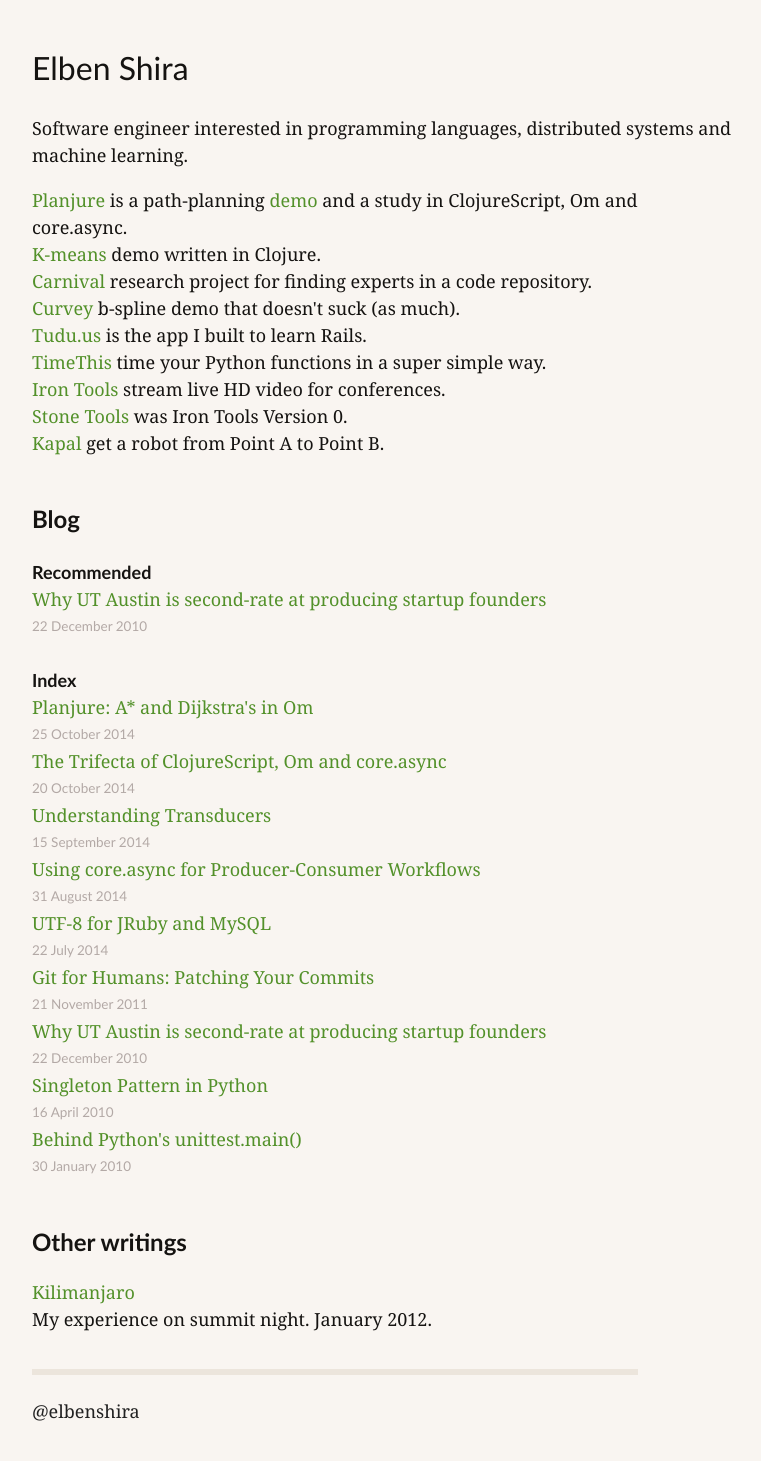
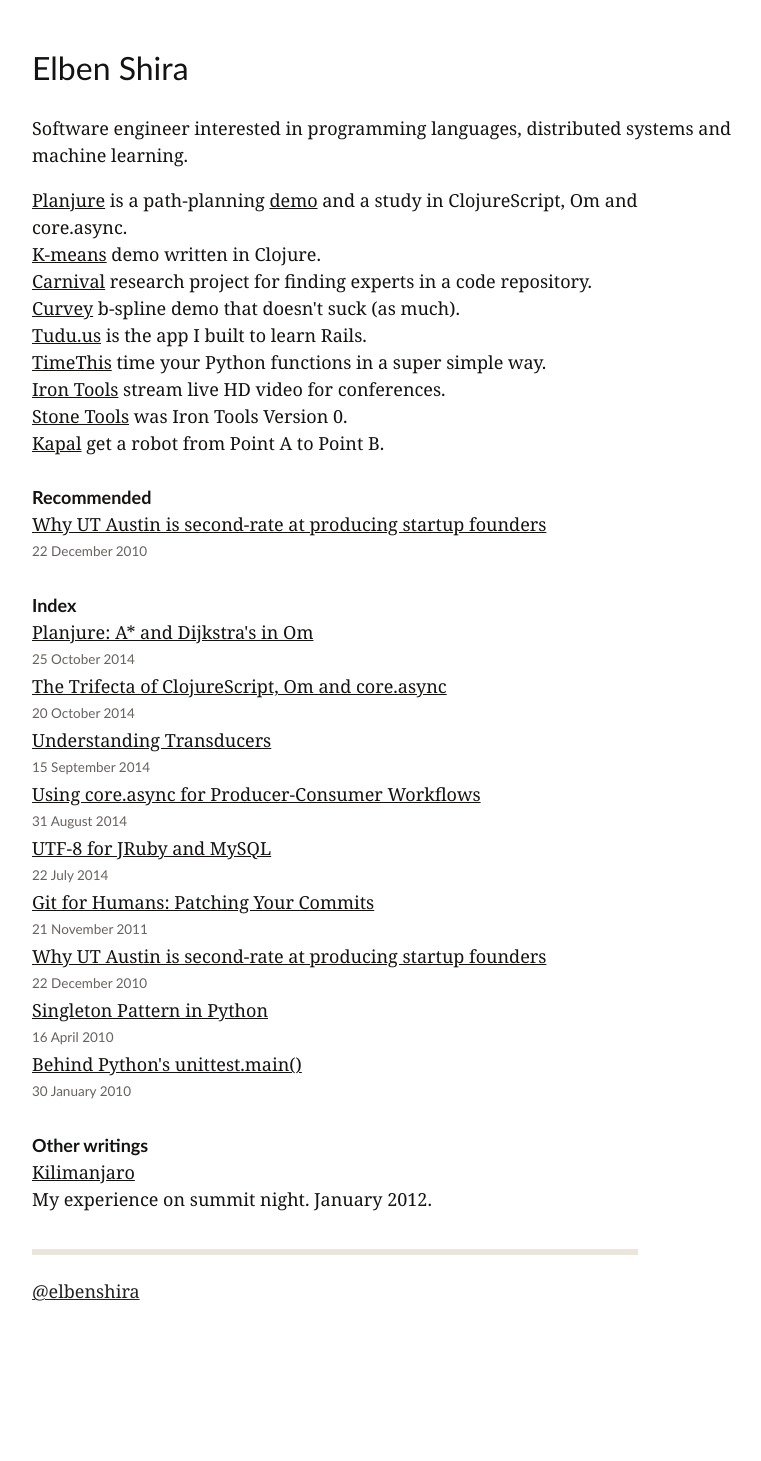
Before and after one commit to elben/elben.github.io-jekyll, a Jekyll site: the page built from index.html, in a window 1280 px wide. Shown: the whole page, without its empty margins (258-1019 px from the left). Built offline with Jekyll 4.4.1, drawn with Linux system fonts in a browser that asks for light colours; Markdown is read by kramdown in place of the engine named in the settings; after the commit the page ends 1341 px from its top, so only the background shows below that.

Commit message:
Remove colors; reduce to essence.

```diff
--- a/css/default.css
+++ b/css/default.css
@@ -40,7 +40,7 @@
 
 body {
   color: #151311; /* Dark grey with a little of red saturation */
-  background: #f9f5f1;
+  /* background: #f9f5f1; */
   font-family: 'Charter', Georgia, sans-serif;
 
   /* Our base font of 18px. Line-heights, margins, and paddings calculated to
@@ -61,13 +61,13 @@
 a {
   /* color: #ff3366; */ /* red persimmon */
   /* color: #003beb; */ /* spring blue */
-  color: #53912a; /* awesome green */
-  text-decoration: none;
+  /* color: #53912a; */ /* awesome green */
+  color: #151311; /* Same as body */
+  text-decoration: underline;
 }
 
 a:hover {
   text-decoration: underline;
-  /* color: #ff3366; /1* red persimmon *1/ */
 }
 
 hr {
@@ -304,14 +304,14 @@
 
 .meta {
   font-family: "Avenir", "Gill Sans", "Helvetica Neue", helvetica, sans-serif;
-  /* Grey with reddish saturation */
-  color: #b3a9a6;
+  /* color: #b3a9a6; */ /* Grey with reddish saturation */
+  color: #666260; /* Darker grey with reddish saturation */
 }
 
 .article-metadata {
   font-family: "Avenir", "Gill Sans", "Helvetica Neue", helvetica, sans-serif;
-  /* Grey with reddish saturation */
-  color: #b3a9a6;
+  /* color: #b3a9a6; */ /* Grey with reddish saturation */
+  color: #666260; /* Darker grey with reddish saturation */
   font-size: 0.75em;
   line-height: 2em;
 }
--- a/index.html
+++ b/index.html
@@ -36,8 +36,6 @@
   get a robot from Point A to Point B.</li>
 </ul>
 
-<h2>Blog</h2>
-
 <h3>Recommended</h3>
 
 <ul class="simple">
@@ -68,7 +66,7 @@
   {% endfor %}
 </ul>
 
-<h2>Other writings</h2>
+<h3>Other writings</h3>
 
 <ul class="other-writings simple">
   <li>
```
